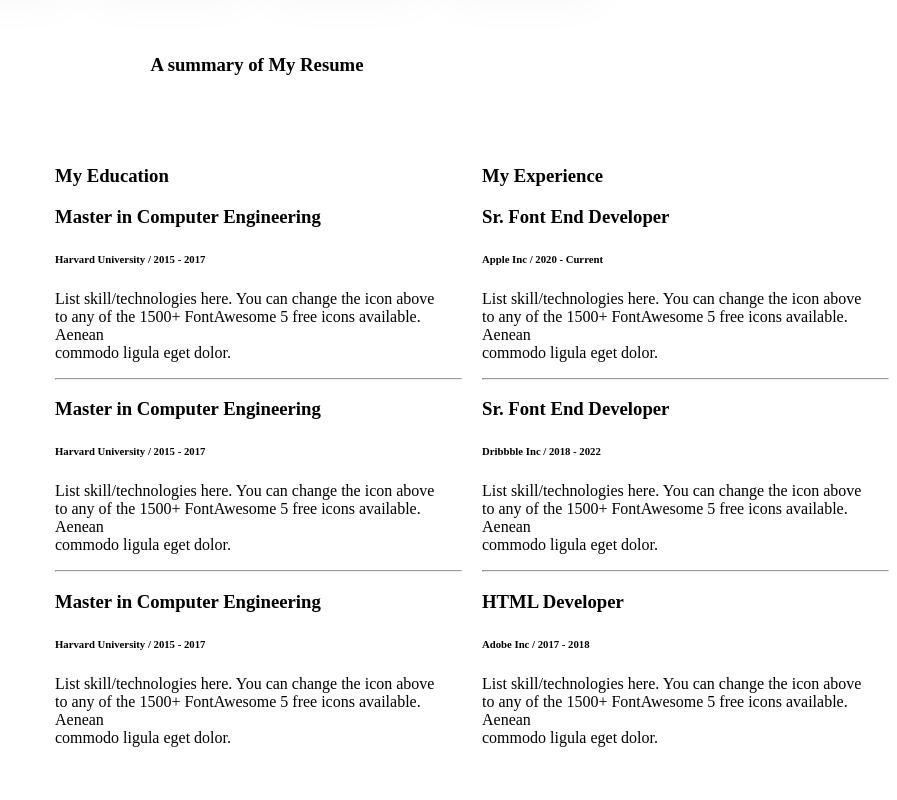
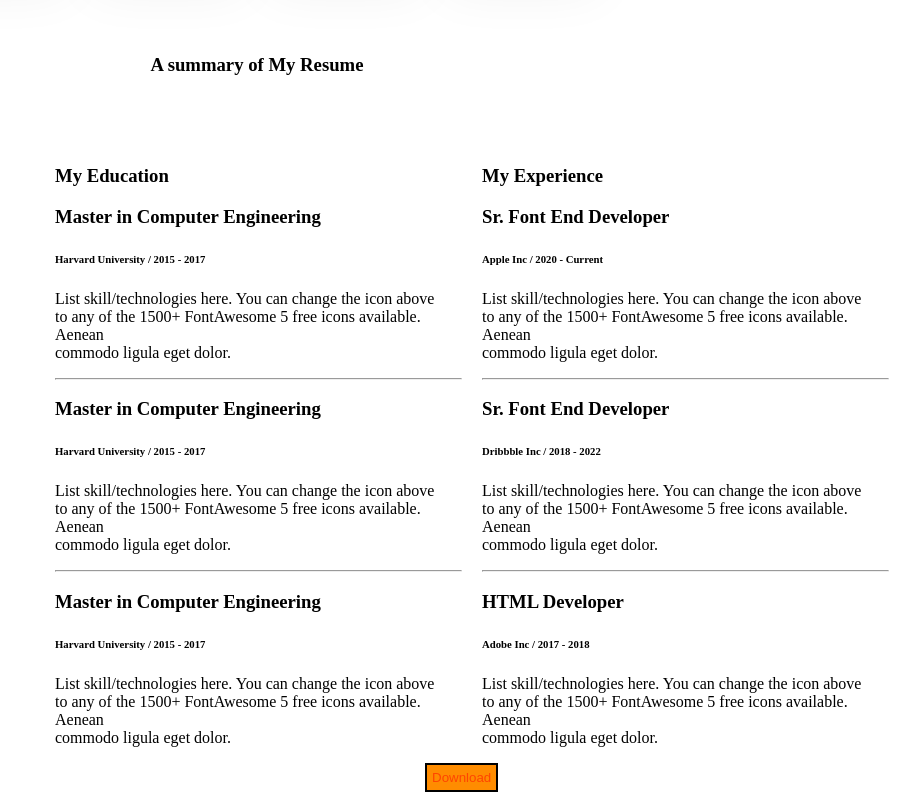
Before and after one commit to jaforis/portfolio-resources4, a plain HTML site: page index.html in a window 1280 px wide. Shown: the part 1295-2095 px from the top of the page, without its empty margins (383-1280 px from the left). Before the commit the page ends 2066 px from the top, so only its background shows below. Drawn offline with Linux system fonts and the light colour scheme.

Commit message:
added another download button

```diff
--- a/index.html
+++ b/index.html
@@ -128,6 +128,7 @@
 </div>
 </div>
 </div>
+<button class="btn">Download</button>
 </section>
 </main>
 <footer>
--- a/styles/styles.css
+++ b/styles/styles.css
@@ -84,3 +84,8 @@ margin-top: 70px;
 margin-right: 20px;
 margin-left: 430px;
 }
+.btn{
+margin-left: 800px;
+background-color: darkorange;
+border: 2px solid black;
+}
```
